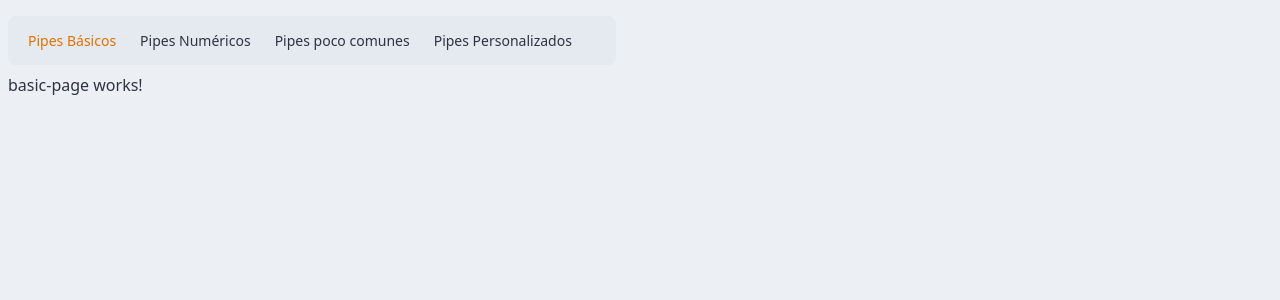
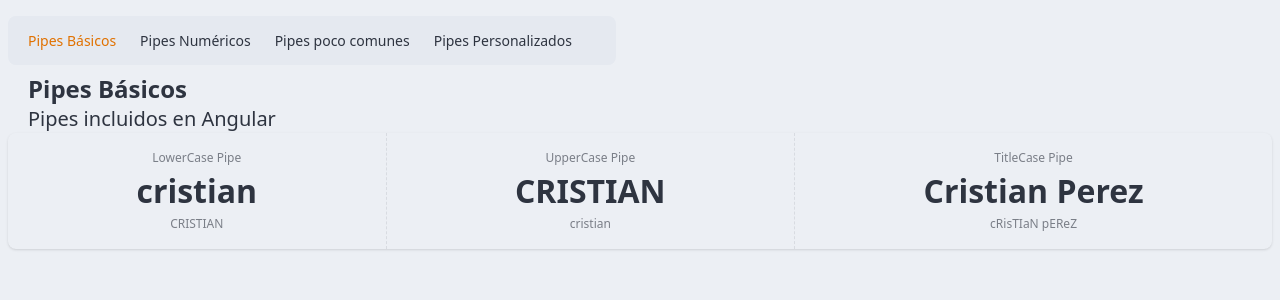
Before and after one commit to cristian-perez-incio/pipes-app-2025, an Angular app: page /basic in a window 1280 px wide. Shown: the top 300 px of the page. Built offline with nearby package versions, Linux system fonts and the light colour scheme.

Commit message:
UpperCase, LowerCase and TitleCase pipes

```diff
--- a/src/app/pages/basic-page/basic-page.html
+++ b/src/app/pages/basic-page/basic-page.html
@@ -1 +1,24 @@
-<p>basic-page works!</p>
+<section class="mx-5">
+  <h1 class="text-2xl font-bold">Pipes Básicos</h1>
+  <h3 class="text-xl font-thin">Pipes incluidos en Angular</h3>
+</section>
+
+<div class="stats shadow w-full">
+  <div class="stat place-items-center">
+    <div class="stat-title">LowerCase Pipe</div>
+    <div class="stat-value">{{uppercaseName() | lowercase}}</div>
+    <div class="stat-desc">{{uppercaseName()}}</div>
+  </div>
+
+  <div class="stat place-items-center">
+    <div class="stat-title">UpperCase Pipe</div>
+    <div class="stat-value">{{lowercaseName() | uppercase}}</div>
+    <div class="stat-desc">{{lowercaseName()}}</div>
+  </div>
+
+  <div class="stat place-items-center">
+    <div class="stat-title">TitleCase Pipe</div>
+    <div class="stat-value">{{fullName() | titlecase}}</div>
+    <div class="stat-desc">{{fullName()}}</div>
+  </div>
+</div>
--- a/src/app/pages/basic-page/basic-page.ts
+++ b/src/app/pages/basic-page/basic-page.ts
@@ -1,10 +1,15 @@
-import { Component } from '@angular/core';
+import { LowerCasePipe, TitleCasePipe, UpperCasePipe } from '@angular/common';
+import { Component, signal } from '@angular/core';
 
 @Component({
   selector: 'app-basic-page',
-  imports: [],
+  imports: [LowerCasePipe, UpperCasePipe, TitleCasePipe],
   templateUrl: './basic-page.html'
 })
 export default class BasicPage {
 
+  lowercaseName = signal('cristian');
+  uppercaseName = signal('CRISTIAN');
+  fullName = signal('cRisTIaN pEReZ');
+
 }
```
